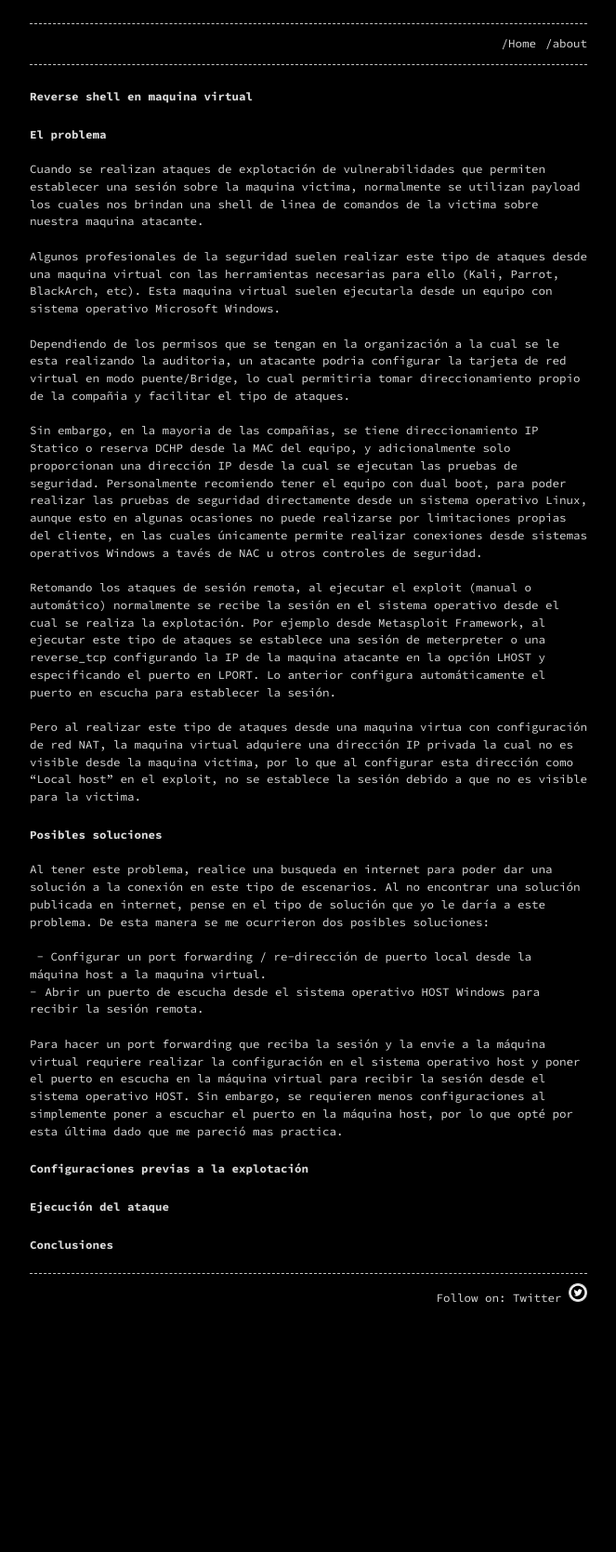
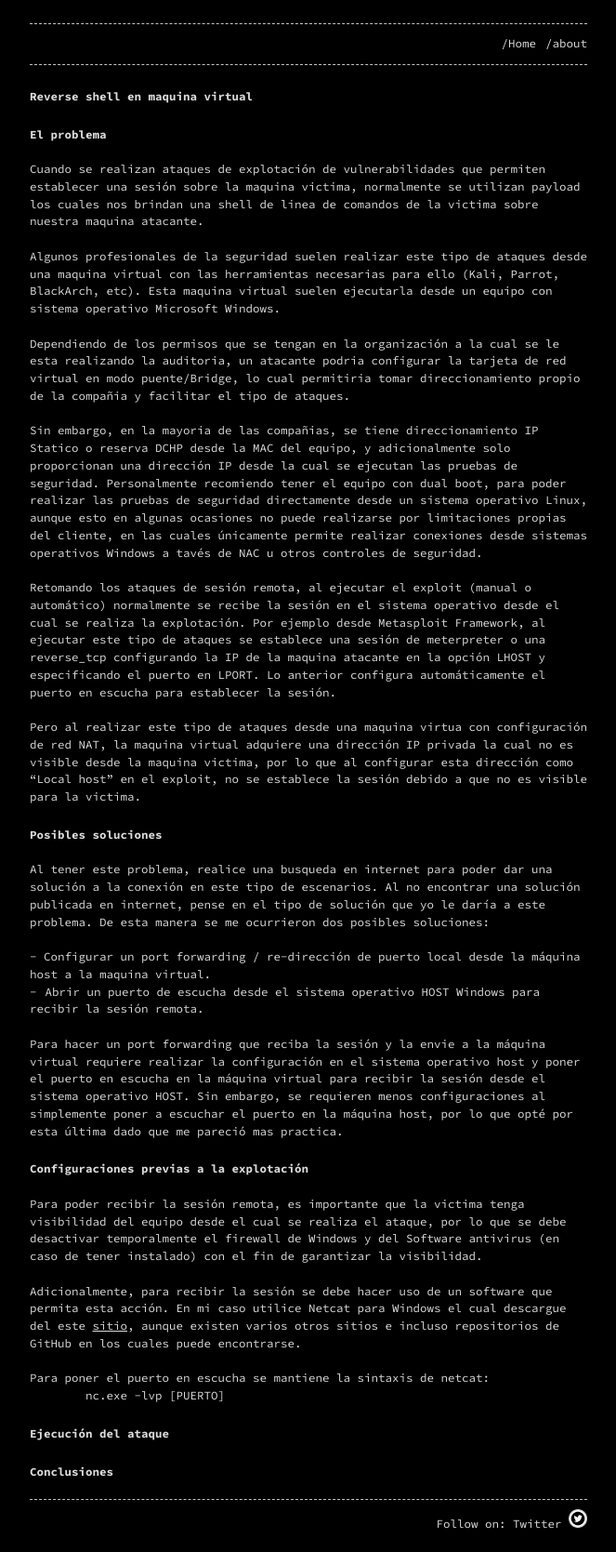
Before and after one commit to d4rk-wing/d4rkwz.github.io, a Jekyll site: the page built from _posts/2020-04-15-Rever-shell-en-maquina-virtual.markdown, in a window 1280 px wide. Shown: the whole page at 93% size, without its empty margins (308-971 px from the left). Built offline with Jekyll 4.4.1, drawn with Linux system fonts in a browser that asks for light colours; before the commit the page ends 1425 px from its top, so only the background shows below that.

Commit message:
post reverse shell

```diff
--- a/_posts/2020-04-15-Rever-shell-en-maquina-virtual.markdown
+++ b/_posts/2020-04-15-Rever-shell-en-maquina-virtual.markdown
@@ -16,12 +16,16 @@ categories: Hacking
 <br />Pero al realizar este tipo de ataques desde una maquina virtua con configuración de red NAT, la maquina virtual adquiere una dirección IP privada la cual no es visible desde la maquina victima, por lo que al configurar esta dirección como "Local host" en el exploit, no se establece la sesión debido a que no es visible para la victima.
 ## Posibles soluciones
 <br />Al tener este problema, realice una busqueda en internet para poder dar una solución a la conexión en este tipo de escenarios. Al no encontrar una solución publicada en internet, pense en el tipo de solución que yo le daría a este problema. De esta manera se me ocurrieron dos posibles soluciones:
-<br /> - Configurar un port forwarding / re-dirección de puerto local desde la máquina host a la maquina virtual.
- - Abrir un puerto de escucha desde el sistema operativo HOST Windows para recibir la sesión remota.
+<br />- Configurar un port forwarding / re-dirección de puerto local desde la máquina host a la maquina virtual.
+- Abrir un puerto de escucha desde el sistema operativo HOST Windows para recibir la sesión remota.
 <br /><br />Para hacer un port forwarding que reciba la sesión y la envie a la máquina virtual requiere realizar la configuración en el sistema operativo host y poner el puerto en escucha en la máquina virtual para recibir la sesión desde el sistema operativo HOST. Sin embargo, se requieren menos configuraciones al simplemente poner a escuchar el puerto en la máquina host, por lo que opté por esta última dado que me pareció mas practica.
 ### Configuraciones previas a la explotación
+<br />Para poder recibir la sesión remota, es importante que la victima tenga visibilidad del equipo desde el cual se realiza el ataque, por lo que se debe desactivar temporalmente el firewall de Windows y del Software antivirus (en caso de tener instalado) con el fin de garantizar la visibilidad.
 
+<br />Adicionalmente, para recibir la sesión se debe hacer uso de un software que permita esta acción. En mi caso utilice Netcat para Windows el cual descargue del este [sitio](https://eternallybored.org/misc/netcat/), aunque existen varios otros sitios e incluso repositorios de GitHub en los cuales puede encontrarse.
+
+<br />Para poner el puerto en escucha se mantiene la sintaxis de netcat:
+	nc.exe -lvp [PUERTO]
 ### Ejecución del ataque
 
-
 ### Conclusiones
```
